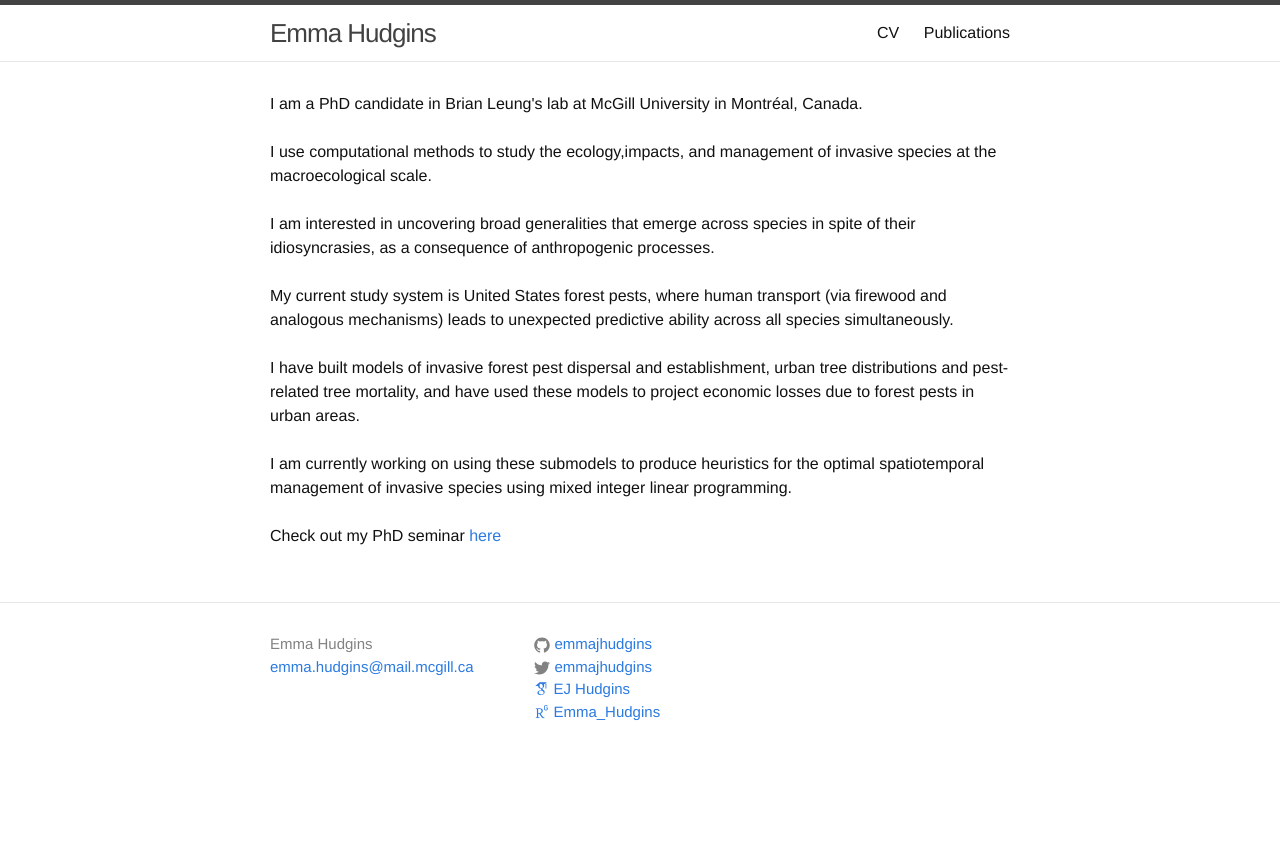
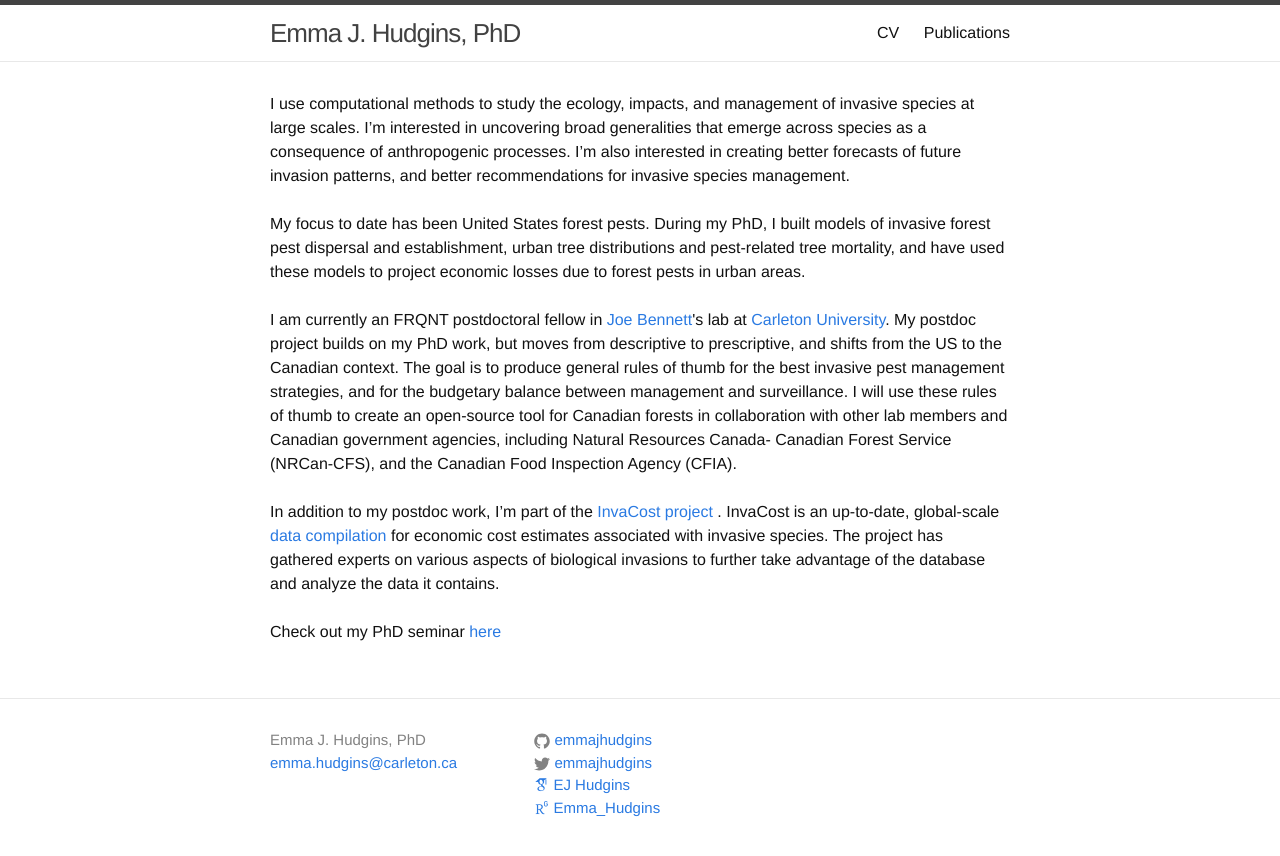
Before and after one commit to emmajhudgins/emmajhudgins.github.io, a Jekyll site: the page built from index.html, in a window 1280 px wide. Shown: the top 856 px of the page. Built offline with Jekyll 4.4.1, drawn with Linux system fonts in a browser that asks for light colours; nearby versions of some CDN libraries; some web fonts are replaced.

Commit message:
updated to reflect postdoc status, added new pubs

```diff
--- a/_config.yml
+++ b/_config.yml
@@ -6,8 +6,8 @@
 # 'jekyll serve'. If you change this file, please restart the server process.
 
 # Site settings
-title: Emma Hudgins
-email: emma.hudgins@mail.mcgill.ca
+title: Emma J. Hudgins, PhD
+email: emma.hudgins@carleton.ca
 
 baseurl: "" # the subpath of your site, e.g. /blog
 url: "" # the base hostname & protocol for your site
--- a/index.html
+++ b/index.html
@@ -3,17 +3,17 @@ layout: default
 ---
 
 <div class="home">
-	I am a PhD candidate in Brian Leung's lab at McGill University in Montréal, Canada. <br><br>
 
-I use computational methods to study the ecology,impacts, and management of invasive species at the macroecological scale. <br><br>
+	I use computational methods to study the ecology, impacts, and management of invasive species at large scales. I’m interested in uncovering broad generalities that emerge across species as a consequence of anthropogenic processes. I’m also interested in creating better forecasts of future invasion patterns, and better recommendations for invasive species management.<br><br>
 
-	I am interested in uncovering broad generalities that emerge across species in spite of their idiosyncrasies, as a consequence of anthropogenic processes.<br><br>
+My focus to date has been United States forest pests. During my PhD, I built models of invasive forest pest dispersal and establishment, urban tree distributions and pest-related tree mortality, and have used these models to project economic losses due to forest pests in urban areas. <br><br>
 
-	My current study system is United States forest pests, where human transport (via firewood and analogous mechanisms) leads to unexpected predictive ability across all species simultaneously. <br><br>
 
-	I have built models of invasive forest pest dispersal and establishment, urban tree distributions and pest-related tree mortality, and have used these models to project economic losses due to forest pests in urban areas.<br><br>
+I am currently an FRQNT postdoctoral fellow in <a href="https://carleton.ca/bennett-lab/">Joe Bennett</a>'s lab at <a href="https://www.carleton.ca">Carleton University</a>. My postdoc project builds on my PhD work, but moves from descriptive to prescriptive, and shifts from the US to the Canadian context. The goal is to produce general rules of thumb for the best invasive pest management strategies, and for the budgetary balance between management and surveillance. I will use these rules of thumb to create an open-source tool for Canadian forests in collaboration with other lab members and Canadian government agencies, including Natural Resources Canada- Canadian Forest Service (NRCan-CFS), and the Canadian Food Inspection Agency (CFIA). <br><br>
 
-	I am currently working on using these submodels to produce heuristics for the optimal spatiotemporal management of invasive species using mixed integer linear programming. <br><br>
+
+In addition to my postdoc work, I’m part of the <a href="https://www.researchgate.net/project/InvaCost-assessing-the-economic-costs-of-biological-invasions"> InvaCost project </a>. InvaCost is an up-to-date, global-scale <a href="https://www.nature.com/articles/s41597-020-00586-z."> data compilation </a> for economic cost estimates associated with invasive species. The project has gathered experts on various aspects of biological invasions to further take advantage of the database and analyze the data it contains. <br><br>
+
 
 	Check out my PhD seminar <a href="https://youtu.be/hceSoNLj4X4">here</a>
 	<br><br>
```
Also changed, not shown: cv.md (+1 -1 lines), publications.md (+7 -3 lines), 5 other files.
